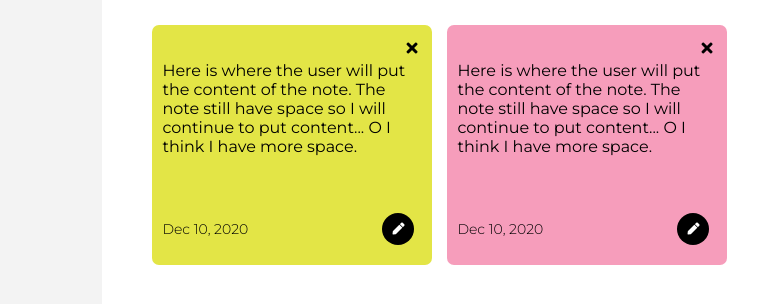
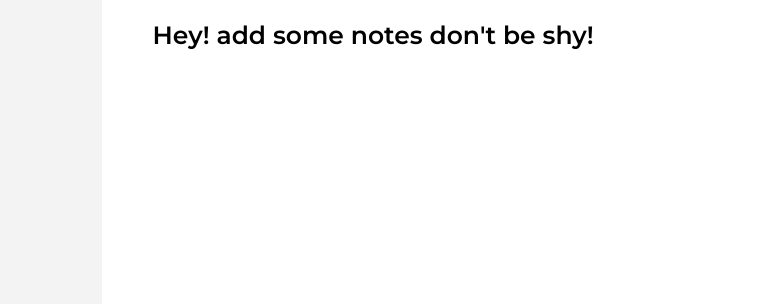
Before and after one commit to FedericoWalovnik/vue-notes-app, a website: page src/index.html in a window 1280 px wide. Shown: the part 124-428 px from the top of the page, without its empty margins (0-775 px from the left). Drawn offline with nearby package versions, Linux system fonts and the light colour scheme.

Commit message:
render message when no notes

```diff
--- a/src/index.html
+++ b/src/index.html
@@ -70,7 +70,10 @@
         </section>
         <section class="content">
             <h1 class="title-principal">My Notes</h1>
-            <div class="notes-container">
+            <div v-if="notes.length === 0">
+                <h2 class="title-secundary content__messageEmpty">Hey! add some notes don't be shy!</h2>
+            </div>
+            <div v-else class="notes-container">
                 <div class="note backgroundColor_green">
                     <i class="note__deleteButton fas fa-times"></i>
                     <p class="paragraph-principal">Here is where the user will put the content of the note. The note still have space so I will continue to put content... O I think I have more space.</p>
--- a/src/sass/layout/_content.scss
+++ b/src/sass/layout/_content.scss
@@ -1,4 +1,8 @@
 .content {
   margin: 6.5rem 5rem 0 5rem;
   flex: 1 1 90vw;
+
+  &__messageEmpty {
+    margin-top: 3rem;
+  }
 }
```
Also changed, not shown: src/css/style.css.
